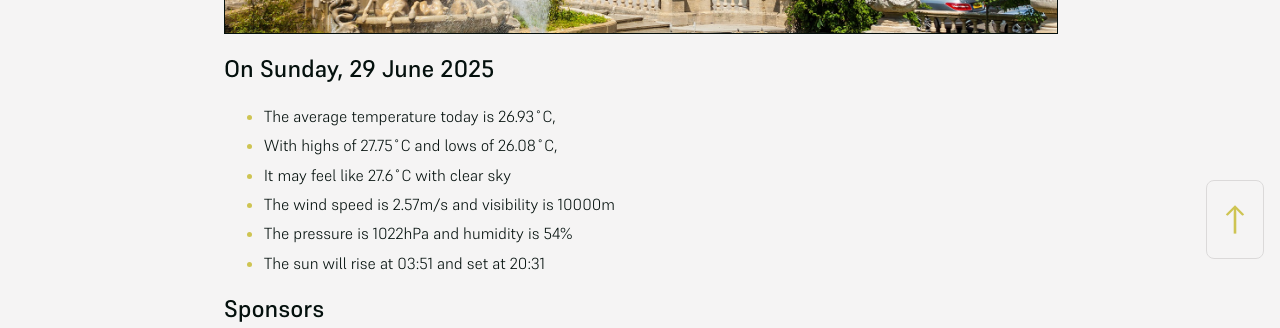
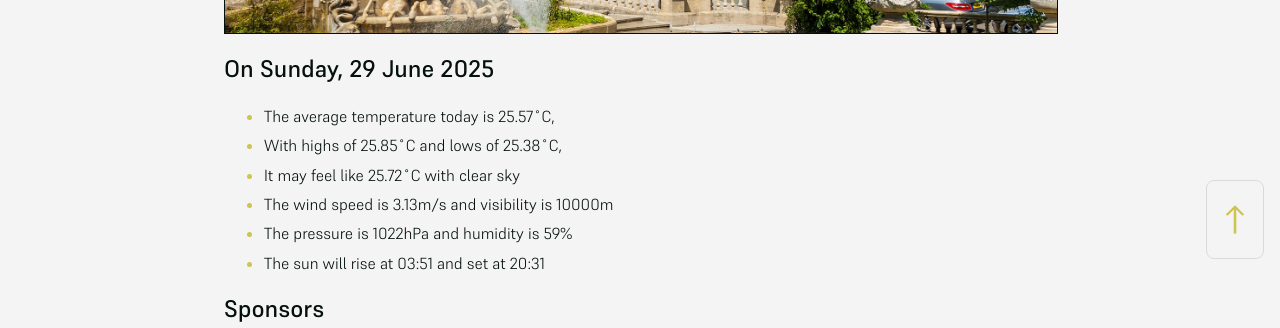
Before and after one commit to mat-0/cheltenham-open-data, a Jekyll site: the page built from index.md, in a window 1280 px wide. Shown: the part 625-953 px from the top of the page. Built offline with Jekyll 4.4.1, drawn with Linux system fonts in a browser that asks for light colours.

Commit message:
Updated 2025-06-29 18:58:01

```diff
--- a/index.md
+++ b/index.md
@@ -10,11 +10,11 @@ seo: Menu
 <!-- weather_marker starts -->
 ## On Sunday, 29 June 2025
 
-- The average temperature today is 26.93˚C,
-- With highs of 27.75˚C and lows of 26.08˚C,
-- It may feel like 27.6˚C with clear sky
-- The wind speed is 2.57m/s and visibility is 10000m
-- The pressure is 1022hPa and humidity is 54%
+- The average temperature today is 25.57˚C,
+- With highs of 25.85˚C and lows of 25.38˚C,
+- It may feel like 25.72˚C with clear sky
+- The wind speed is 3.13m/s and visibility is 10000m
+- The pressure is 1022hPa and humidity is 59%
 - The sun will rise at 03:51 and set at 20:31
 
 <!-- weather_marker ends -->
```
Also changed, not shown: _data/flood.json (+5 -27 lines), _pages/fix-my-street.md (+1 -1 lines), _pages/news.md (+3 -3 lines).
